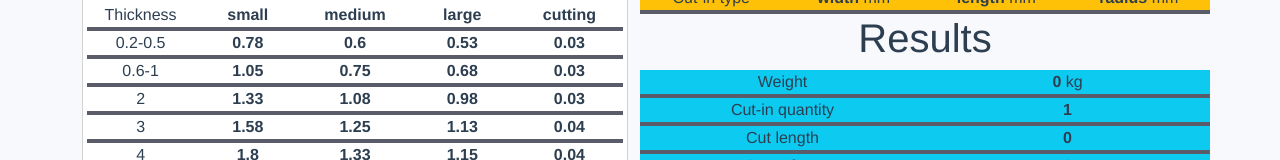
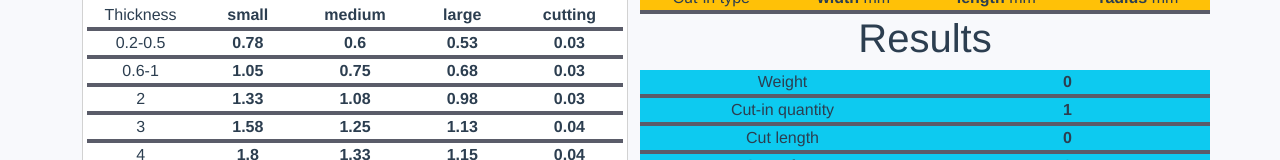
Before and after one commit to Pinusar/lasercalc, a Vue app: page /#/calc in a window 1280 px wide. Shown: the part 640-800 px from the top of the page. Built offline with nearby package versions, Linux system fonts and the light colour scheme.

Commit message:
fix perimeter calculation

```diff
--- a/src/components/LaserCalculation.vue
+++ b/src/components/LaserCalculation.vue
@@ -118,7 +118,7 @@
         <h1>Results</h1>
           <div class="row bg-info border-bottom-dark">
             <div class="col">Weight</div>
-            <div class="col"><strong>{{ weight }}</strong> kg</div>
+            <div class="col"><strong>{{ weight }}</strong></div>
           </div>
           <div class="row bg-info border-bottom-dark">
             <div class="col">Cut-in quantity</div>
@@ -126,7 +126,7 @@
           </div>
           <div class="row bg-info border-bottom-dark">
             <div class="col">Cut length</div>
-            <div class="col"><strong>{{ cutLength }}</strong></div>
+            <div class="col"><strong>{{ cutLength * 1000}}</strong></div>
           </div>
           <div class="row bg-info border-bottom-dark">
             <div class="col">Cost of cut</div>
@@ -169,7 +169,7 @@ export default {
   },
   computed: {
     perimeter() {
-      return this.length * 2 + this.width * 2 / 1000
+      return (this.length * 2 + this.width * 2) / 1000
     },
     weight() {
       return Math.round(this.volume * this.density) / 1000;
```
